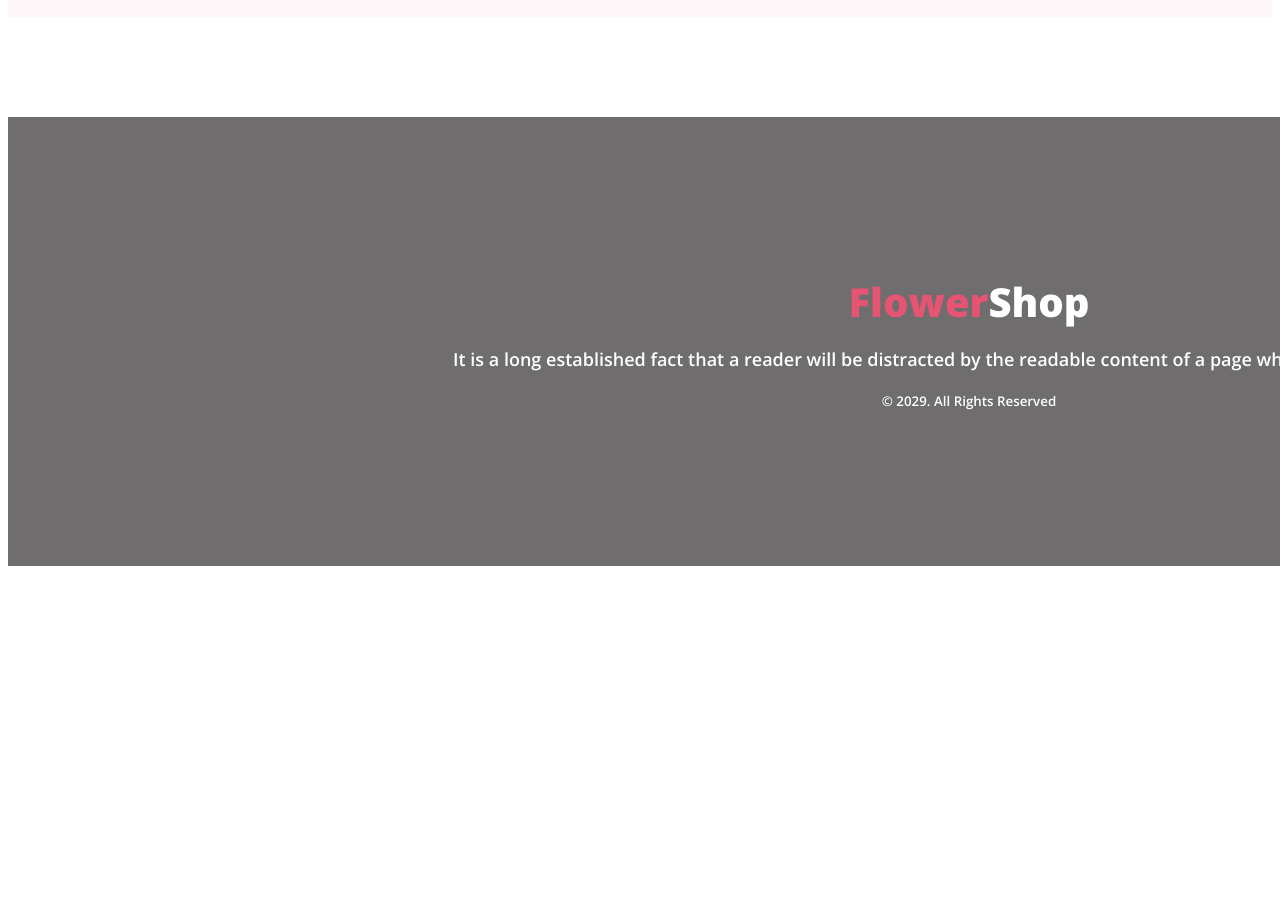
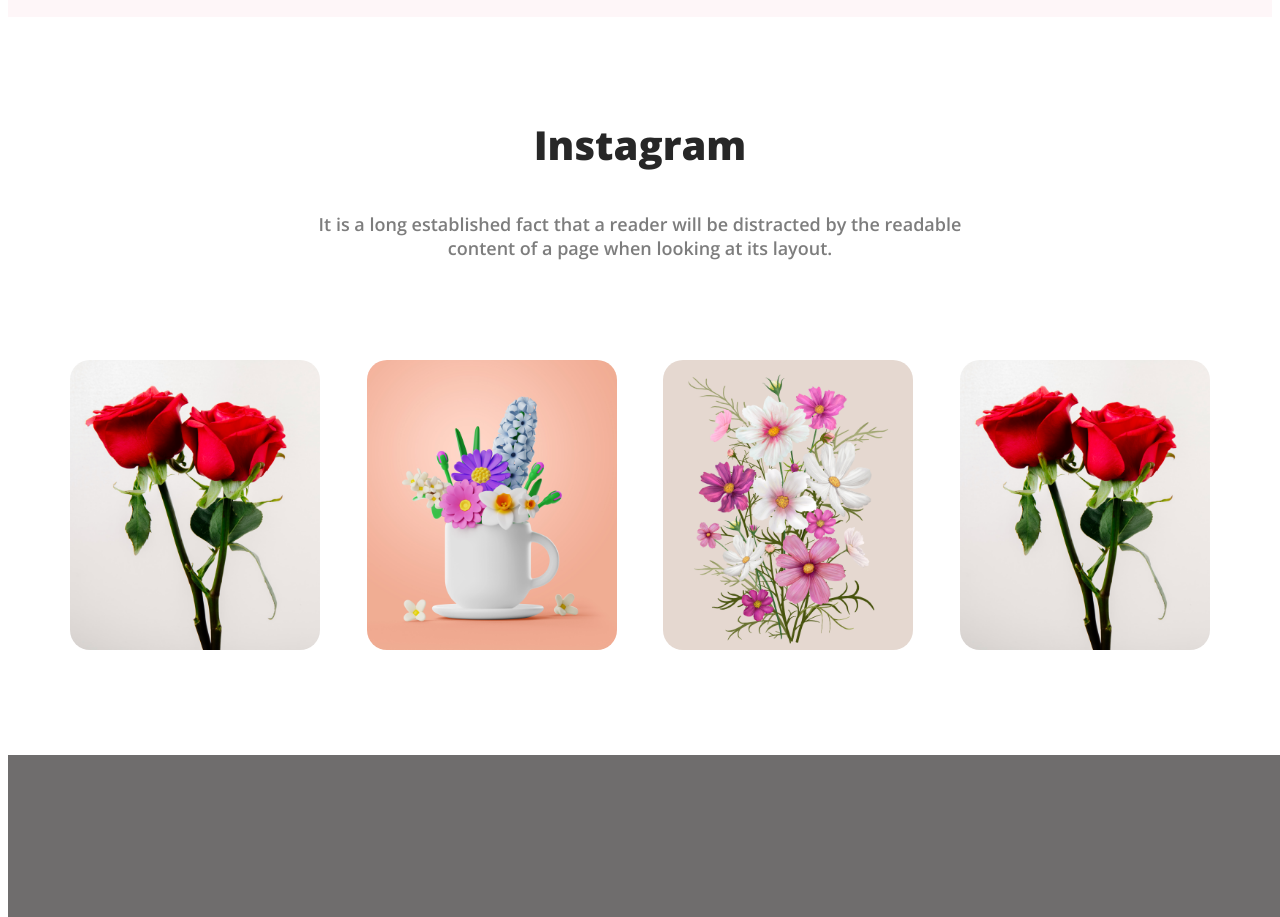
Before and after one commit to devbadhon/flower-shop-assignment, a plain HTML site: page index.html in a window 1280 px wide. Shown: the part 2553-3470 px from the top of the page. Before the commit the page ends 3127 px from the top, so only its background shows below. Drawn offline with nearby package versions, Linux system fonts and the light colour scheme.

Commit message:
complete insta section

```diff
--- a/index.html
+++ b/index.html
@@ -70,20 +70,39 @@
     <main class="hot-deal-container">
         <div class="hot-deal">
             <div>
-                <h3 id="hot-title" class="section-title">Hot Deal ! Sale Up To 25% <span style="color: #E55473;">off</span></h3>
-                <p class="common-description">It is a long established fact that a reader will be distracted by the readable content of a page when looking at its layout.</p>
+                <h3 id="hot-title" class="section-title">Hot Deal ! Sale Up To 25% <span
+                        style="color: #E55473;">off</span></h3>
+                <p class="common-description">It is a long established fact that a reader will be distracted by the
+                    readable content of a page when looking at its layout.</p>
                 <button class="btn-primary">Sign Up</button>
             </div>
             <img src="/images/pngwing 8.png" alt="">
         </div>
+    </main>
+    <main class="main-first">
+        <section>
+            <div class="featured-header">
+                <h3 class="section-title">Instagram</h3>
+                <p class="common-description">It is a long established fact that a reader will be distracted by the
+                    readable <br> content of a page when looking at its layout.</p>
+            </div>
+            <div class="Rectangle-flower">
+                <div><img class="rec-img-siz" src="/images/Rectangle 6.png" alt=""></div>
+                <div><img class="rec-img-siz" src="/images/Rectangle 5.png" alt=""></div>
+                <div><img class="rec-img-siz" src="/images/Rectangle 4.png" alt=""></div>
+                <div><img class="rec-img-siz" src="/images/Rectangle 6.png" alt=""></div>
+            </div>
+        </section>
     </main>
 
 
     <!-- this is footer section -->
     <footer style="background-color: rgb(111, 109, 109);">
         <div class="footer-container">
-            <h3 id="hot-title" class="section-title"><span style="color: #E55473;">Flower</span><span style="color: #ffffff;">Shop</span></h3>
-            <p style="color: #ffffff;" class="common-description">It is a long established fact that a reader will be distracted by the readable content of a page when looking at its layout.</p>
+            <h3 id="hot-title" class="section-title"><span style="color: #E55473;">Flower</span><span
+                    style="color: #ffffff;">Shop</span></h3>
+            <p style="color: #ffffff;" class="common-description">It is a long established fact that a reader will be
+                distracted by the readable content of a page when looking at its layout.</p>
             <p style="color: #ffffff;"><small>&copy 2029. All Rights Reserved</small></p>
         </div>
     </footer>
--- a/style.css
+++ b/style.css
@@ -151,6 +151,18 @@ body {
     margin-bottom: 0px;
 }
 
+.rec-img-siz{
+    width: 250px;
+    border-radius: 20px;
+}
+.Rectangle-flower{
+    display: flex;
+    justify-content: center;
+    justify-content: space-between;
+
+}
+
+
 /* ==========This is footer style============== */
 footer {
     margin-top: 100px;
```
